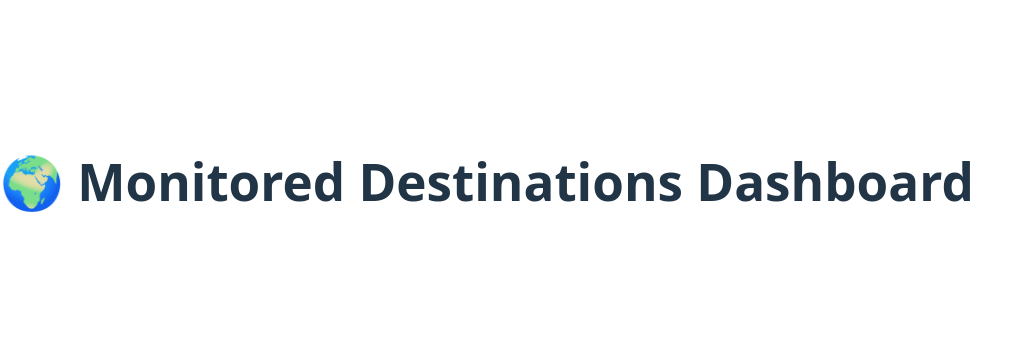
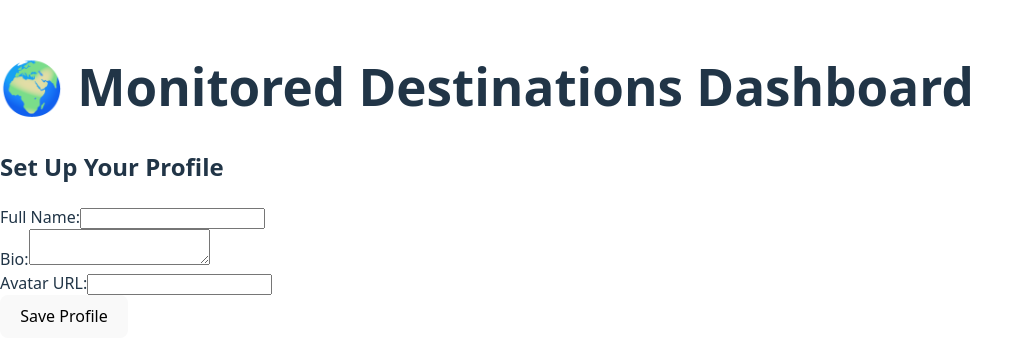
Before and after one commit to lindelwa122/monkey-and-river-hackathon, a React (Vite) app in the folder client/: page /setup-profile in a window 1280 px wide. Shown: the part 219-580 px from the top of the page, without its empty margins (0-1033 px from the left). Built offline with nearby package versions, Linux system fonts and the light colour scheme.

Commit message:
Create profile

```diff
--- a/client/src/App.jsx
+++ b/client/src/App.jsx
@@ -5,6 +5,7 @@ import MonitoredList from './components/MonitoredList.jsx';
 import MonitoredCreate from './components/MonitoredCreate.jsx';
 import MonitoredEdit from './components/MonitoredEdit.jsx';
 import MonitoredView from './components/MonitoredView.jsx';
+import SetupProfile from './components/SetupProfile';
 
 function App() {
   return (
@@ -16,6 +17,7 @@ function App() {
           <Route path="/monitored/create" element={<MonitoredCreate />} />
           <Route path="/monitored/edit/:id" element={<MonitoredEdit />} />
           <Route path="/monitored/view/:id" element={<MonitoredView />} />
+          <Route path="/setup-profile" element={<SetupProfile />} />
         </Routes>
       </div>
     </Router>
--- /dev/null
+++ b/client/src/components/SetupProfile.jsx
@@ -0,0 +1,75 @@
+import { useState } from 'react';
+import { useNavigate } from 'react-router-dom';
+import API from '../api';
+
+const SetupProfile = () => {
+  const [profile, setProfile] = useState({
+    fullName: '',
+    bio: '',
+    avatar: '',
+  });
+
+  const navigate = useNavigate();
+
+  const handleChange = (e) => {
+    setProfile({
+      ...profile,
+      [e.target.name]: e.target.value,
+    });
+  };
+
+  const handleSubmit = async (e) => {
+    e.preventDefault();
+
+    try {
+      // Update the user's profile on the server
+      await API.post('/users/profile', profile);
+
+      // Redirect to dashboard or monitored page
+      navigate('/monitored');
+    } catch (err) {
+      console.error('Error updating profile:', err);
+    }
+  };
+
+  return (
+    <div className="setup-profile">
+      <h2>Set Up Your Profile</h2>
+      <form onSubmit={handleSubmit}>
+        <div>
+          <label>Full Name:</label>
+          <input
+            type="text"
+            name="fullName"
+            value={profile.fullName}
+            onChange={handleChange}
+            required
+          />
+        </div>
+
+        <div>
+          <label>Bio:</label>
+          <textarea
+            name="bio"
+            value={profile.bio}
+            onChange={handleChange}
+          />
+        </div>
+
+        <div>
+          <label>Avatar URL:</label>
+          <input
+            type="text"
+            name="avatar"
+            value={profile.avatar}
+            onChange={handleChange}
+          />
+        </div>
+
+        <button type="submit">Save Profile</button>
+      </form>
+    </div>
+  );
+};
+
+export default SetupProfile;
```
